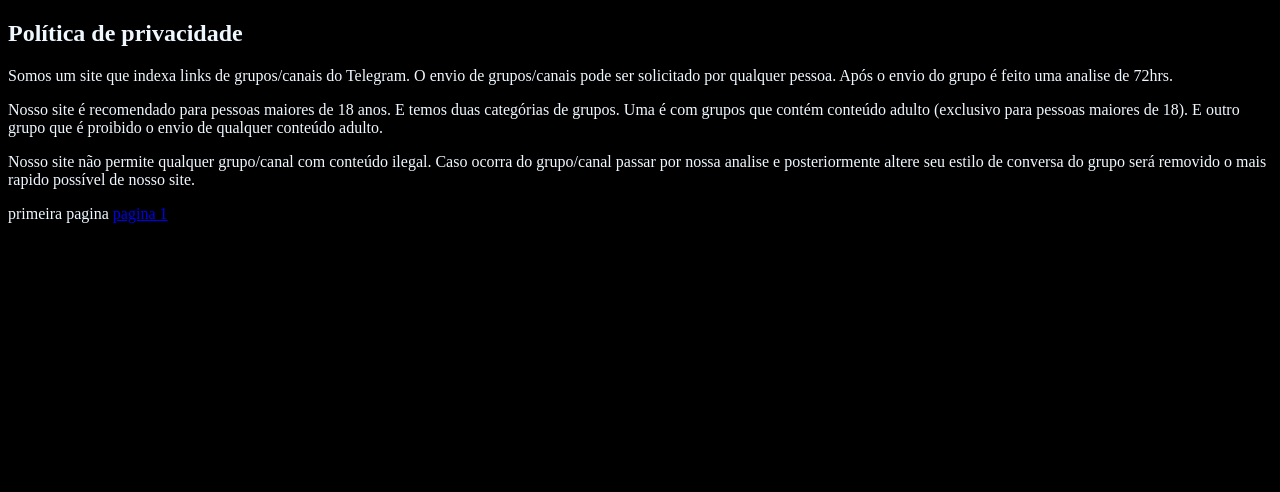
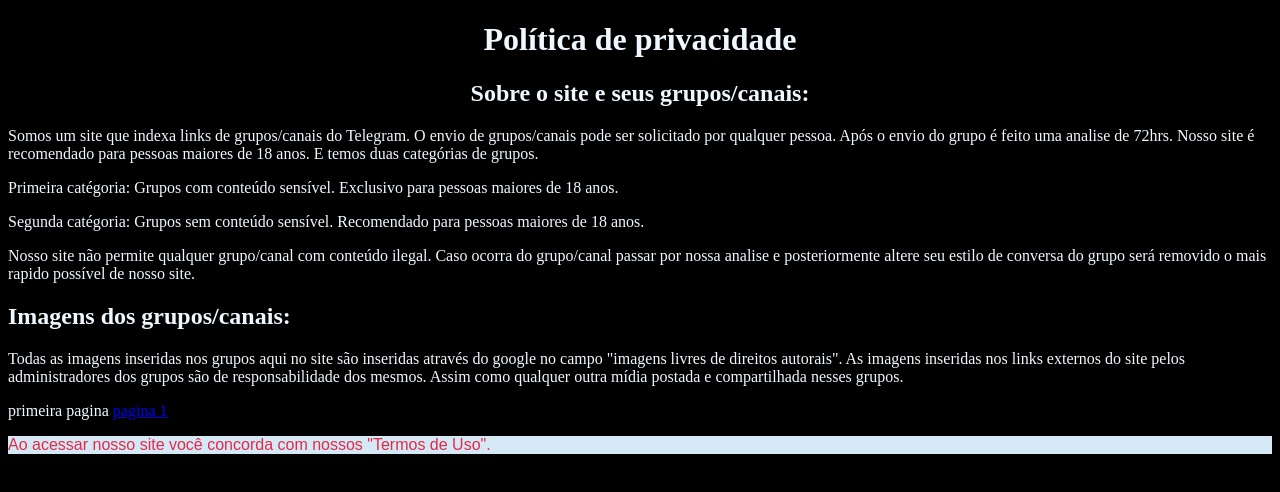
Before and after one commit to guilherminods/projeto-pessoais, a plain HTML site: page site telegram/politica-de-privacidade.html in a window 1280 px wide. Drawn offline with Linux system fonts and the light colour scheme; a web font is replaced by a local one.

Commit message:
privacidade
politicas de privacidade

```diff
--- a/site telegram/politica-de-privacidade.html
+++ b/site telegram/politica-de-privacidade.html
@@ -9,19 +9,43 @@
 </head>
 <body>
 
-    <h2>Política de privacidade</h2>
+    <header>
+        <h1>Política de privacidade</h1>
 
-<p>Somos um site que indexa links de grupos/canais do Telegram. O envio de grupos/canais pode ser solicitado por qualquer pessoa. Após o envio do grupo é feito uma analise de 72hrs.</p>
-<p>Nosso site é recomendado para pessoas maiores de 18 anos. E temos duas categórias de grupos. Uma é com grupos que contém conteúdo adulto (exclusivo para pessoas maiores de 18). E outro grupo que é proibido o envio de qualquer conteúdo adulto. </p>
-<p>Nosso site não permite qualquer grupo/canal com conteúdo ilegal. Caso ocorra do grupo/canal passar por nossa analise e posteriormente altere seu estilo de conversa do grupo será removido o mais rapido possível de nosso site.</p>
+        <h2>Sobre o site e seus grupos/canais:</h2>
+    </header>
+
+<main>
+    <p>Somos um site que indexa links de grupos/canais do Telegram. O envio de grupos/canais pode ser solicitado por qualquer pessoa. Após o envio do grupo é feito uma analise de 72hrs.
+    Nosso site é recomendado para pessoas maiores de 18 anos. E temos duas categórias de grupos.</p>
+
+        <p>Primeira catégoria: Grupos com conteúdo sensível. Exclusivo para pessoas maiores de 18 anos.</p>
+
+        <p>Segunda catégoria: Grupos sem conteúdo sensível. Recomendado para pessoas maiores de 18 anos.</p>
+
+    <p>Nosso site não permite qualquer grupo/canal com conteúdo ilegal. Caso ocorra do grupo/canal passar por nossa analise e posteriormente altere seu estilo de conversa do grupo será removido o mais rapido possível de nosso site.</p>
+
+    <h2>Imagens dos grupos/canais:</h2>
+
+    <p>Todas as imagens inseridas nos grupos aqui no site são inseridas através do google no campo "imagens livres de direitos autorais". As imagens inseridas nos links externos do site pelos administradores dos grupos são de responsabilidade dos mesmos. Assim como qualquer outra mídia postada e compartilhada nesses grupos.</p>
+</main>
 
     <footer>
 
-        <p>primeira pagina <a href="index.html"rel="priv"
-        target="_self"  >pagina 1</a></p>
+
+        <section>
+            <p>primeira pagina <a href="index.html"rel="priv"
+            target="_self"  >pagina 1</a></p>
+        </section>
+
+
+
+        <section style="background-color: rgb(212, 232, 245); font-family: Arial, Helvetica, sans-serif;">
+            <p style="color: rgb(226, 43, 73)">Ao acessar nosso site você concorda com nossos "Termos de Uso".</p>
+        </section>
 
         </footer>
 
-
+        style="color: blueviolet"
 </body>
 </html>
--- a/site telegram/style.css
+++ b/site telegram/style.css
@@ -36,8 +36,8 @@ body {
     color: aliceblue;
   }
 
+
   p {
-
 
     color: aliceblue;
 
```
Also changed, not shown: site telegram/pag002.html (+3 -3 lines).
